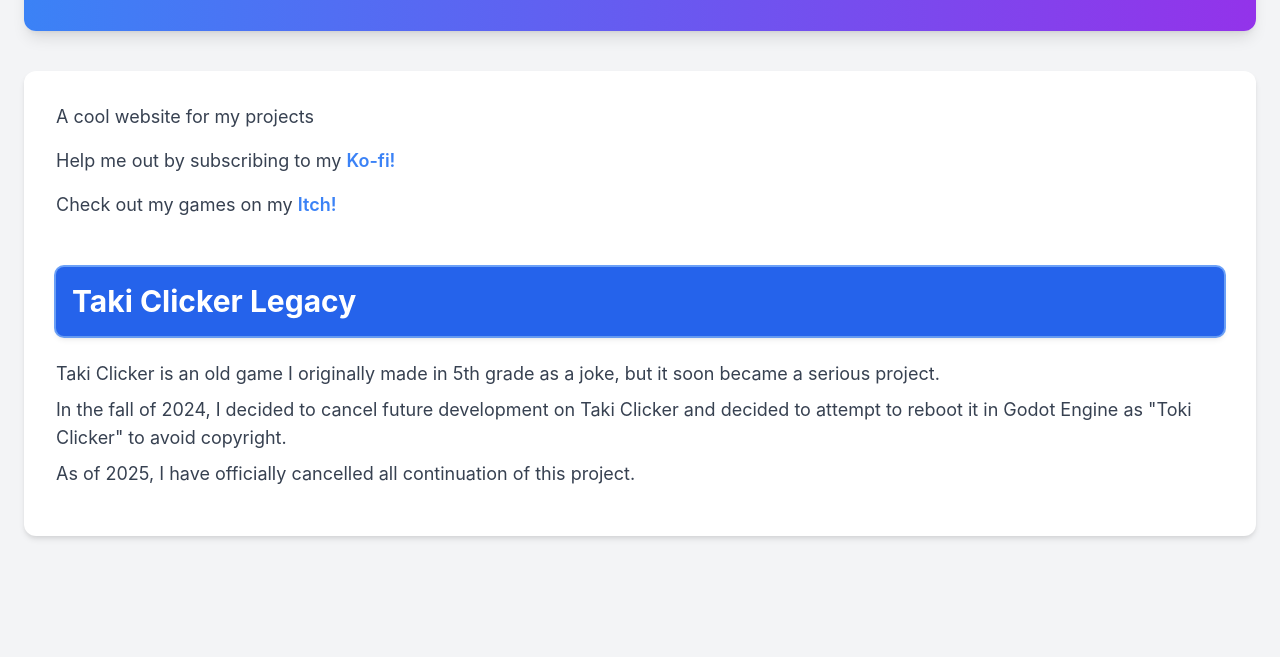
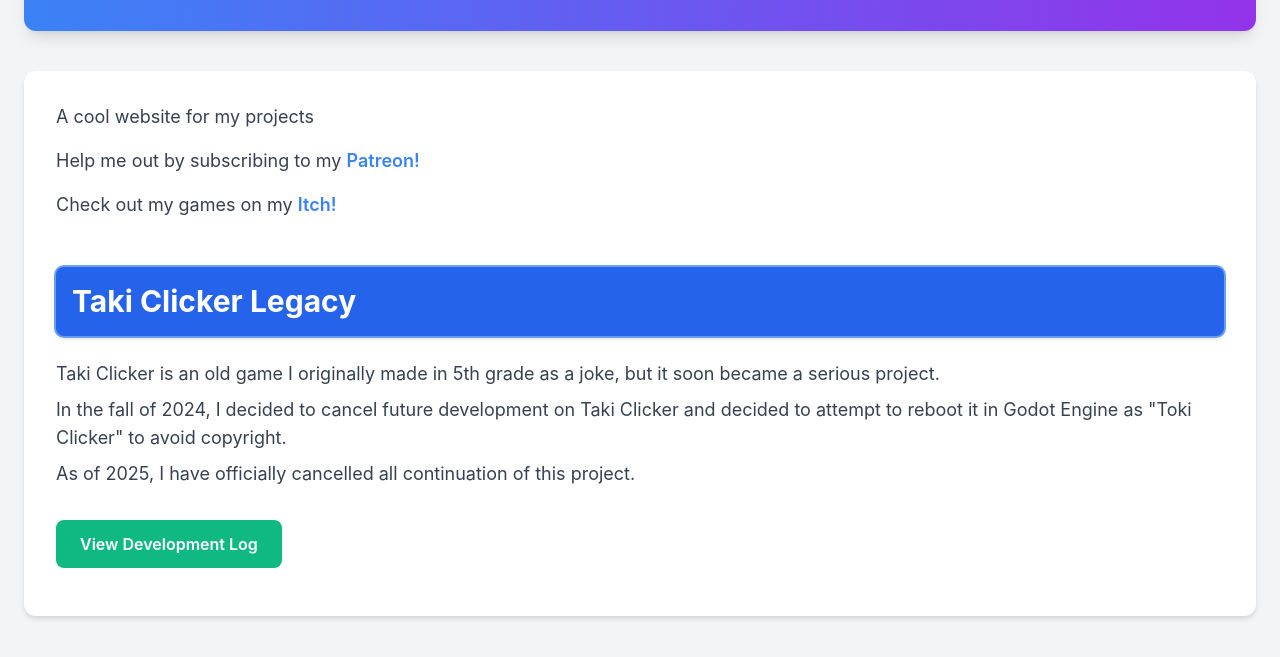
Before and after one commit to YaBroBlackCat/yabroblackcat.github.io, a plain HTML site: page index.html in a window 1280 px wide. Both pictures are taken after a click on the button "Taki Clicker Legacy". Shown: the part 249-906 px from the top of the page. Before the commit the page ends 833 px from the top, so only its background shows below. Drawn offline with nearby package versions, Linux system fonts and the light colour scheme.

Commit message:
Update index.html

```diff
--- a/index.html
+++ b/index.html
@@ -56,6 +56,21 @@
             max-height: 500px; /* Sufficiently large to show content */
             opacity: 1;
         }
+        /* Style for the new "View Log" button */
+        .view-log-button {
+            display: inline-block;
+            background-color: #10b981; /* Green-500 */
+            color: white;
+            padding: 0.75rem 1.5rem; /* py-3 px-6 */
+            border-radius: 0.5rem; /* rounded-lg */
+            font-weight: 600; /* font-semibold */
+            text-decoration: none;
+            transition: background-color 0.2s ease-in-out;
+            margin-top: 1rem; /* mt-4 */
+        }
+        .view-log-button:hover {
+            background-color: #059669; /* Green-600 */
+        }
     </style>
 </head>
 <body class="bg-gray-100 p-6">
@@ -75,7 +90,7 @@
             <p class="text-lg mb-4">A cool website for my projects</p>
 
             <p class="text-lg mb-4">
-                Help me out by subscribing to my <a href="https://ko-fi.com/yabroblackcat" target="_blank" rel="noopener noreferrer" class="text-link">Ko-fi!</a>
+                Help me out by subscribing to my <a href="https://patreon.com/yabroblackcat" target="_blank" rel="noopener noreferrer" class="text-link">Patreon!</a>
             </p>
 
             <p class="text-lg mb-6">
@@ -98,9 +113,12 @@
                     <p class="text-lg mb-2">
                         In the fall of 2024, I decided to cancel future development on Taki Clicker and decided to attempt to reboot it in Godot Engine as "Toki Clicker" to avoid copyright.
                     </p>
-                    <p class="text-lg">
+                    <p class="text-lg mb-4">
                         As of 2025, I have officially cancelled all continuation of this project.
                     </p>
+                    <a href="main/logs/updates/taki-clicker-legacy.md" class="view-log-button" target="_blank" rel="noopener noreferrer">
+                        View Development Log
+                    </a>
                 </div>
             </div>
         </main>
```
